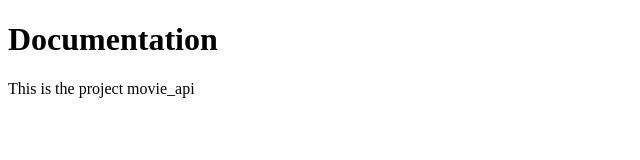
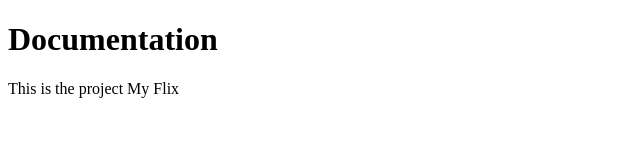
Before and after one commit to hajraladha/movie_api, a website: page public/documentation.html in a window 1280 px wide. Shown: the full height of the page, 0-640 px from the left. Drawn offline with Linux system fonts and the light colour scheme.

Commit message:
corrections

```diff
--- a/public/documentation.html
+++ b/public/documentation.html
@@ -6,6 +6,6 @@
   </head>
   <body>
     <h1>Documentation</h1>
-    <p>This is the project movie_api</p>
+    <p>This is the project My Flix</p>
   </body>
 </html>
```
